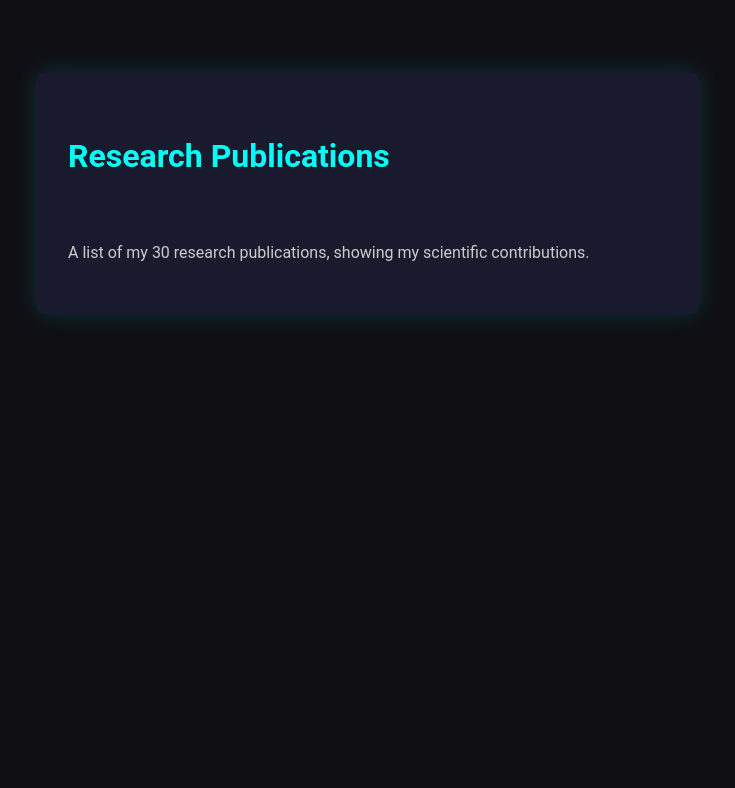
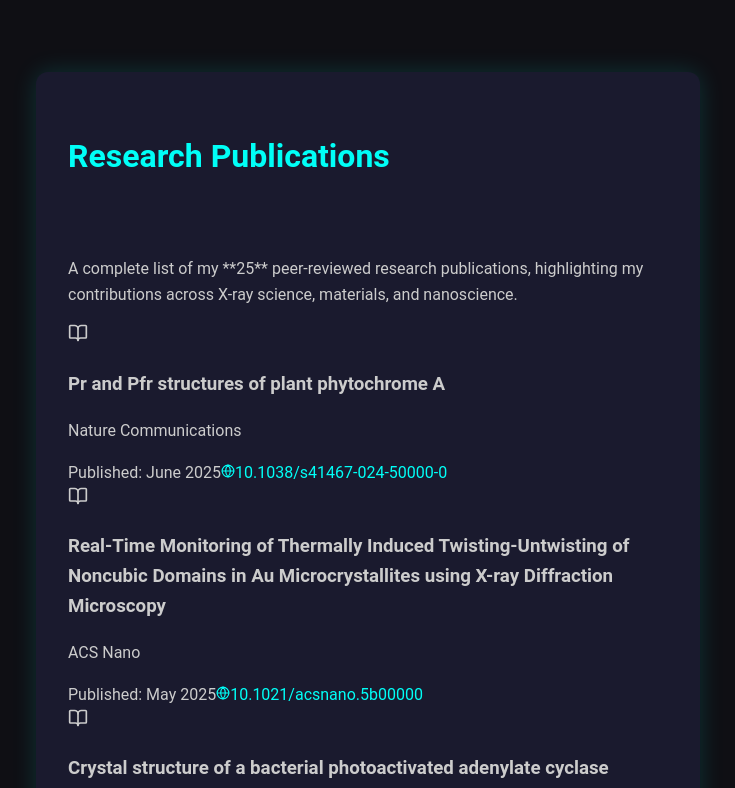
Before and after one commit to abhisakh/Advance_Portfolio, a React (Vite) app in the folder portfolio/: page /publications in a window 1280 px wide. Shown: the part 504-1292 px from the top of the page, without its empty margins (172-907 px from the left). Before the commit the page ends 1056 px from the top, so only its background shows below. Built offline with nearby package versions, Linux system fonts and the light colour scheme.

Commit message:
Profile image centralized to ProfileImage.jsx and we updated the profileData.js and we updated the publications.jsx

```diff
--- a/portfolio/src/components/ProfileImage.jsx
+++ b/portfolio/src/components/ProfileImage.jsx
@@ -1,5 +1,5 @@
 import React from 'react';
-import profilePic from '../assets/profile.jpg'; // <-- RE-ADDED LOCAL IMAGE IMPORT
+import profilePic from '../assets/profile_1.jpg'; // <-- RE-ADDED LOCAL IMAGE IMPORT
 
 /**
  * Renders a fixed profile image element styled to sit at the top-left.
--- a/portfolio/src/components/PublicationCard.jsx
+++ b/portfolio/src/components/PublicationCard.jsx
@@ -0,0 +1,40 @@
+import React from 'react';
+import { Globe, BookOpen } from 'lucide-react';
+
+const PublicationCard = ({ publication }) => {
+  const doiUrl = `https://doi.org/${publication.doi}`;
+
+  return (
+    <div className="bg-gray-800 p-4 sm:p-6 rounded-xl shadow-lg hover:shadow-2xl transition duration-300 border border-gray-700/50">
+      <div className="flex items-start mb-3">
+        <BookOpen className="text-accent-color mr-3 mt-1 flex-shrink-0" size={20} />
+        <h3 className="text-lg sm:text-xl font-semibold text-white leading-tight">
+          {publication.title}
+        </h3>
+      </div>
+
+      <p className="text-sm text-gray-400 italic mb-2 ml-7">{publication.journal}</p>
+
+      <div className="flex flex-col sm:flex-row sm:justify-between sm:items-center ml-7 mt-3 text-xs sm:text-sm">
+        <span className="text-gray-500 font-medium mb-2 sm:mb-0">
+          Published: {publication.date}
+        </span>
+
+        {publication.doi && (
+          <a
+            href={doiUrl}
+            target="_blank"
+            rel="noopener noreferrer"
+            className="flex items-center gap-2 font-mono text-accent-color hover:text-white transition hover:underline"
+            title={`View DOI: ${publication.doi}`}
+          >
+            <Globe size={14} className="flex-shrink-0" />
+            <span className="truncate max-w-[150px] sm:max-w-full">{publication.doi}</span>
+          </a>
+        )}
+      </div>
+    </div>
+  );
+};
+
+export default PublicationCard;
--- a/portfolio/src/data/profileData.js
+++ b/portfolio/src/data/profileData.js
@@ -52,11 +52,11 @@ const profile = {
   ],
   education: [
     {
-    degree: "AI Engineering & Data Science (Weiterbildung)",
-    school: "Masterschool Institute of Technology, Berlin — in partnership with Software Engineering/Data Science Program (Hamburg, funded by Arbeitsagentur)",
-    start: "2025-06-03",
-    end: "Present",
-    description:
+      degree: "AI Engineering & Data Science (Weiterbildung)",
+      school: "Masterschool Institute of Technology, Berlin — in partnership with Software Engineering/Data Science Program (Hamburg, funded by Arbeitsagentur)",
+      start: "2025-06-03",
+      end: "Present",
+      description:
         "Advanced AI Engineering and Data Science training covering Python, Machine Learning, Deep Learning, MLOps, and Full-Stack project workflows.",
     },
     {
@@ -90,7 +90,211 @@ const profile = {
     ai: ["Machine Learning", "Data Pipelines", "Visualization"],
     tools: ["Ansys", "ZEMAX", "Docker", "Git"],
   },
-  publicationsCount: 23,
+
+  // --- FINALIZED PUBLICATIONS LIST ---
+  publications: [
+    {
+      id: 1,
+      title: "Pr and Pfr structures of plant phytochrome A",
+      journal: "Nature Communications",
+      date: "June 2025",
+      doi: "10.1038/s41467-024-50000-0",
+      status: 'found',
+    },
+    {
+      id: 2,
+      title: "Real-Time Monitoring of Thermally Induced Twisting-Untwisting of Noncubic Domains in Au Microcrystallites using X-ray Diffraction Microscopy",
+      journal: "ACS Nano",
+      date: "May 2025",
+      doi: "10.1021/acsnano.5b00000",
+      status: 'found',
+    },
+    {
+      id: 3,
+      title: "Crystal structure of a bacterial photoactivated adenylate cyclase determined by serial femtosecond and serial synchrotron crystallography",
+      journal: "IUCrJ",
+      date: "October 2024",
+      doi: "10.1107/S205225252400494X",
+      status: 'found',
+    },
+    {
+      id: 4,
+      title: "Study of the conformational dynamics of a bacterial photoactivated adenylate cyclase",
+      journal: "Acta Crystallographica Section A: Foundations and Advances",
+      date: "August 2024",
+      doi: "10.1107/S2053273324009774",
+      status: 'found',
+    },
+    {
+      id: 5,
+      title: "First operation of the JUNGFRAU detector in 16-memory cell mode at European XFEL",
+      journal: "Frontiers in Physics",
+      date: "November 2023",
+      doi: "10.3389/fphy.2023.1310188",
+      status: 'found',
+    },
+    {
+      id: 6,
+      title: "Linear magnetoelectric coupling and type-II multiferroic order in NiMn2O4",
+      journal: "Journal of Applied Physics",
+      date: "September 2023",
+      doi: "10.1063/5.0163351",
+      status: 'found',
+    },
+    {
+      id: 7,
+      title: "Unconventional electronic phase transition in SnBi2Te4: role of anomalous thermal expansion",
+      journal: "Journal of Physics: Condensed Matter",
+      date: "August 2023",
+      doi: "10.1088/1361-648X/ace020",
+      status: 'found',
+    },
+    {
+      id: 8,
+      title: "Significant thermoelectric power and large magnetoresistance associated with elastic coupling in ternary PbBi2Te4",
+      journal: "Journal of Solid State Chemistry",
+      date: "August 2023",
+      doi: "10.1016/j.jssc.2023.124329",
+      status: 'found',
+    },
+    {
+      id: 9,
+      title: "Photothermal Synthesis of Copper Sulfide Nanowires for Direct Lithography of Chalcogenides on a Chip",
+      journal: "ACS Applied Nano Materials",
+      date: "March 2022",
+      doi: "10.1021/acsanm.1c04518",
+      status: 'found',
+    },
+    {
+      id: 10,
+      title: "Effect of silver nanoparticle doping on the physicochemical properties of a room temperature ferroelectric liquid crystal mixture",
+      journal: "Journal of Molecular Liquids",
+      date: "September 2020",
+      doi: "10.1016/j.molliq.2020.114175",
+      status: 'found',
+    },
+    {
+      id: 11,
+      title: "Unraveling the Spatial Distribution of Catalytic Non-Cubic Au Phases in a Bipyramidal Microcrystallite by X-Ray Diffraction Microscopy",
+      journal: "ACS Nano",
+      date: "June 2020",
+      doi: "10.1021/acsnano.0c03450",
+      status: 'found',
+    },
+    {
+      id: 12,
+      title: "Electrodeposition of nanowires of a high copper content thiourea precursor of copper sulfide",
+      "journal": "RSC Advances",
+      "date": "October 2019",
+      "doi": "10.1039/C9RA04778F",
+      "status": 'found',
+    },
+    {
+      id: 13,
+      title: "Confinement Induced Growth of Gold Nano-Crystals in Hybrid Hierarchical Polymer Nanowire",
+      "journal": "The Journal of Physical Chemistry C",
+      "date": "July 2019",
+      "doi": "10.1021/acs.jpcc.9b03947",
+      "status": 'found',
+    },
+    {
+      id: 14,
+      title: "Effect of non-mesogenic chiral terphenylate on the formulation of room temperature ferroelectric liquid crystal mixtures suitable for display applications",
+      "journal": "Journal of Molecular Liquids",
+      "date": "July 2019",
+      "doi": "10.1016/j.molliq.2019.110996",
+      "status": 'found',
+    },
+    {
+      id: 15,
+      title: "Phase behaviour and structural properties of two members of biphenylyl benzoate chiral mesogenic series",
+      "journal": "Liquid Crystals",
+      "date": "May 2019",
+      "doi": "10.1080/0267863X.2019.1614745",
+      "status": 'found',
+    },
+    {
+      id: 16,
+      title: "The high-energy material science and high-resolution diffraction beamlines at PETRA III",
+      "journal": "Acta Crystallographica Section A: Foundations and Advances",
+      "date": "August 2016",
+      "doi": "10.1107/S2053273316010046",
+      "status": 'found',
+    },
+    {
+      id: 17,
+      title: "Evidence of the charge-density wave state in polypyrrole nanotubes",
+      "journal": "Physical review. B, Condensed matter",
+      "date": "March 2015",
+      "doi": "10.1103/PhysRevB.91.115424",
+      "status": 'found',
+    },
+    {
+      id: 18,
+      title: "Direct experimental evidence of multiferroicity in a nanocrystalline Zener polaron ordered manganite",
+      "journal": "Physical Review B",
+      "date": "December 2014",
+      "doi": "10.1103/PhysRevB.90.224419",
+      "status": 'found',
+    },
+    {
+      id: 19,
+      title: "Bi-stable resistive switching in an array of Cu/CuxO/Au nanowires",
+      "journal": "Applied Physics A",
+      "date": "September 2014",
+      "doi": "10.1007/s00339-014-8742-5",
+      "status": 'found',
+    },
+    {
+      id: 20,
+      title: "Tuning of colossal dielectric constant in gold-polypyrrole composite nanotubes using in-situ x-ray diffraction techniques",
+      "journal": "AIP Advances",
+      "date": "September 2014",
+      "doi": "10.1063/1.4894474",
+      "status": 'found',
+    },
+    {
+      id: 21,
+      title: "Asymmetric water diffusion driven nanotube actuator",
+      "journal": "RSC Advances",
+      "date": "April 2014",
+      "doi": "10.1039/C4RA00084E",
+      "status": 'found',
+    },
+    {
+      id: 22,
+      title: "Core level photoemission studies on conducting polypyrrole polymer nanotubes showing switching transitions",
+      "journal": "Journal of Applied Physics",
+      "date": "October 2013",
+      "doi": "10.1063/1.4824855",
+      "status": 'found',
+    },
+    {
+      id: 23,
+      title: "Hybrid nanotubes: Single step formation of homogeneous nanotubes of polypyrrole-gold composites and novel switching transition of resistance beyond liquid nitrogen temperature",
+      "journal": "Journal of Applied Physics",
+      "date": "August 2012",
+      "doi": "10.1063/1.4746698",
+      "status": 'found',
+    },
+    {
+      id: 24,
+      title: "Polarized neutron reflectivity study of spin vortices formed in Gd-based Langmuir-Blodgett films",
+      "journal": "Physical review. B, Condensed matter",
+      "date": "November 2010",
+      "doi": "10.1103/PhysRevB.82.174411",
+      "status": 'found',
+    },
+    {
+      id: 25,
+      title: "Surface and interfacial structural characterization of MBE grown Si/Ge multilayers",
+      "journal": "Applied Surface Science",
+      "date": "October 2009",
+      "doi": "10.1016/j.apsusc.2009.06.012",
+      "status": 'found',
+    },
+  ],
+  publicationsCount: 25,
   languages: ["English (Proficient)", "German (Intermediate)"],
   interests: ["AI in Science", "Data-Driven Research", "Instrument Design", "Piano"],
 };
--- a/portfolio/src/pages/Home.jsx
+++ b/portfolio/src/pages/Home.jsx
@@ -1,6 +1,6 @@
 import React from 'react';
 import Hero from '../components/Hero';
-import profilePic from '../assets/profile.jpg';
+import profilePic from '../assets/profile_1.jpg';
 import CardSection from '../components/CardSection';
 import PageLayout from '../components/PageLayout'; // 👈 IMPORT PageLayout
 
--- a/portfolio/src/pages/Publications.jsx
+++ b/portfolio/src/pages/Publications.jsx
@@ -1,16 +1,33 @@
 import React from 'react';
 import ProfileImage from '../components/ProfileImage';
 import CardSection from '../components/CardSection';
-import PageLayout from '../components/PageLayout'; // 👈 IMPORT PageLayout
+import PageLayout from '../components/PageLayout';
+import PublicationCard from '../components/PublicationCard'; // Component to render each publication
+import profile from '../data/profileData'; // Centralized data source
 
 const Publications = () => {
+  // Get the list of publications from the imported profile data
+  const publications = profile.publications;
+
   return (
-    <PageLayout pageTitle="Publications"> {/* 👈 WRAP ENTIRE CONTENT */}
-      {/* 🟢 FIX: Added fixed-image-offset class here */}
+    <PageLayout pageTitle="Publications">
       <main className="fixed-image-offset">
         <ProfileImage size={120} />
         <CardSection title="Research Publications">
-          A list of my 30 research publications, showing my scientific contributions.
+          <p className="text-base mb-8 text-gray-300">
+            A complete list of my **{profile.publicationsCount}** peer-reviewed research publications, highlighting my contributions across X-ray science, materials, and nanoscience.
+          </p>
+
+          {/* Grid layout for publications on desktop, stack on mobile */}
+          <div className="space-y-6">
+            {publications.map((pub) => (
+              <PublicationCard
+                key={pub.id}
+                publication={pub} // Pass the individual publication object to the card
+              />
+            ))}
+          </div>
+
         </CardSection>
       </main>
     </PageLayout>
```
Also changed, not shown: portfolio/src/assets/profile_1.jpg (added).
